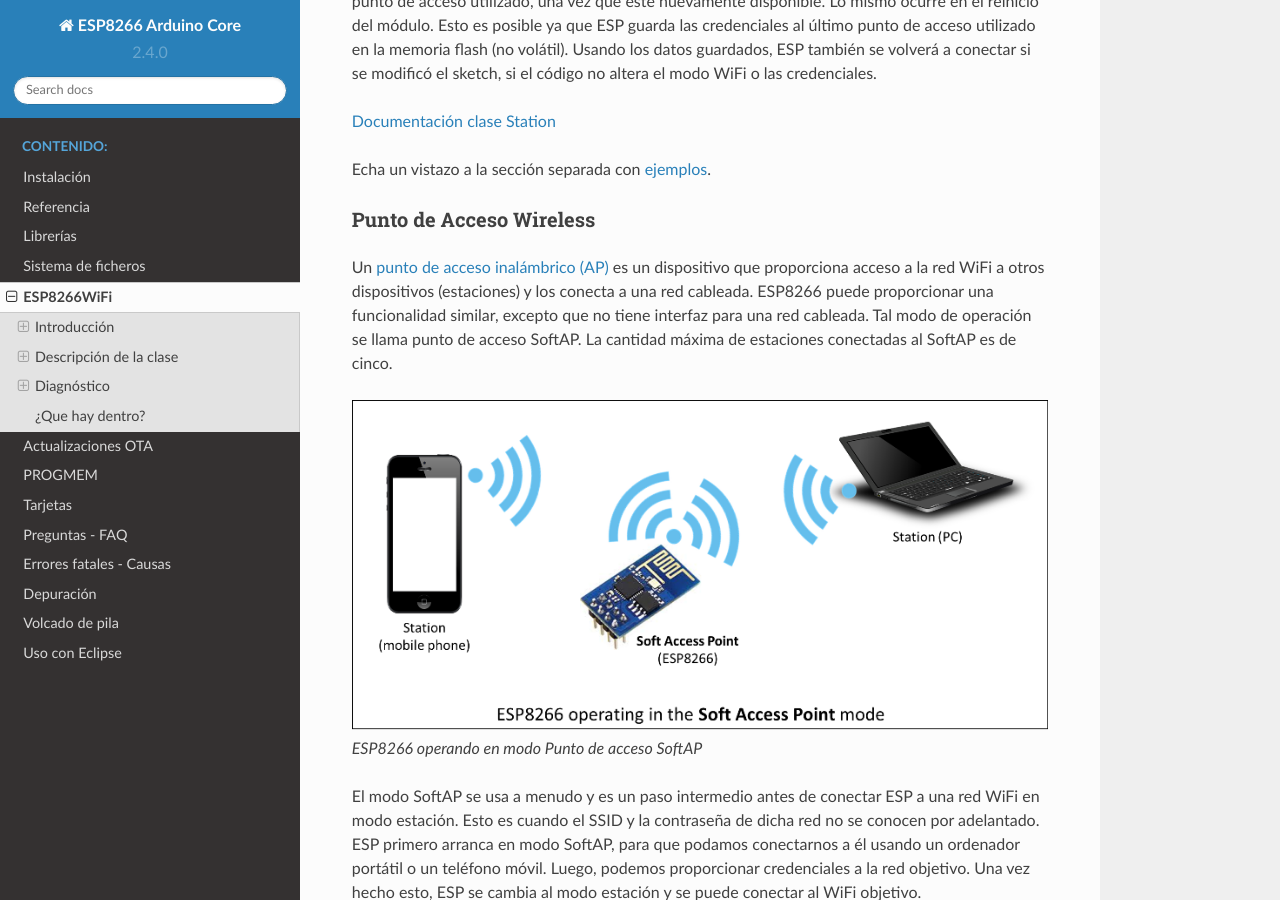
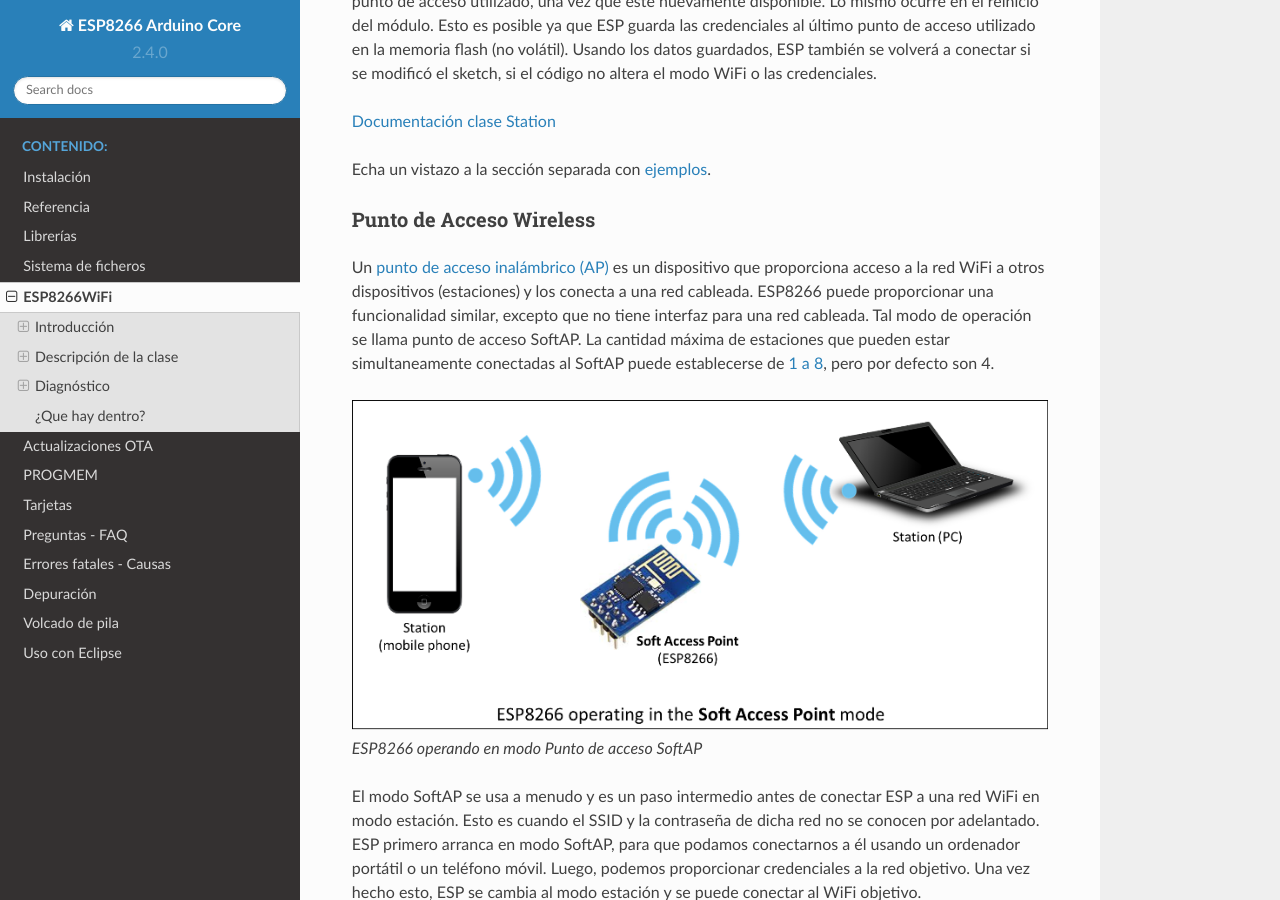
Before and after one commit to lrmoreno007/ESP8266-Arduino-Spanish, a Sphinx documentation site: the page built from doc/esp8266wifi/readme.rst, in a window 1280 px wide and 900 px high, scrolled down 4658 px. Built offline with Sphinx 7.4.7 and the Read the Docs theme 2.0.0, drawn with Linux system fonts in a browser that asks for light colours.

Commit message:
Soft-AP documentation update #5088

```diff
--- a/doc/esp8266wifi/readme.rst
+++ b/doc/esp8266wifi/readme.rst
@@ -128,7 +128,7 @@
 Punto de Acceso Wireless
 ~~~~~~~~~~~~~~~~~
 
-Un `punto de acceso inalámbrico (AP) <https://es.wikipedia.org/wiki/Punto_de_acceso_inal%C3%A1mbrico>`__ es un dispositivo que proporciona acceso a la red WiFi a otros dispositivos (estaciones) y los conecta a una red cableada. ESP8266 puede proporcionar una funcionalidad similar, excepto que no tiene interfaz para una red cableada. Tal modo de operación se llama punto de acceso SoftAP. La cantidad máxima de estaciones conectadas al SoftAP es de cinco.
+Un `punto de acceso inalámbrico (AP) <https://es.wikipedia.org/wiki/Punto_de_acceso_inal%C3%A1mbrico>`__ es un dispositivo que proporciona acceso a la red WiFi a otros dispositivos (estaciones) y los conecta a una red cableada. ESP8266 puede proporcionar una funcionalidad similar, excepto que no tiene interfaz para una red cableada. Tal modo de operación se llama punto de acceso SoftAP. La cantidad máxima de estaciones que pueden estar simultaneamente conectadas al SoftAP puede establecerse de `1 a 8 <https://bbs.espressif.com/viewtopic.php?f=46&t=481&p=1832&hilit=max_connection#p1832>`__, pero por defecto son 4.
 
 .. figure:: pictures/esp8266-soft-access-point.png
    :alt: ESP8266 operando en modo Punto de acceso SoftAP
```
